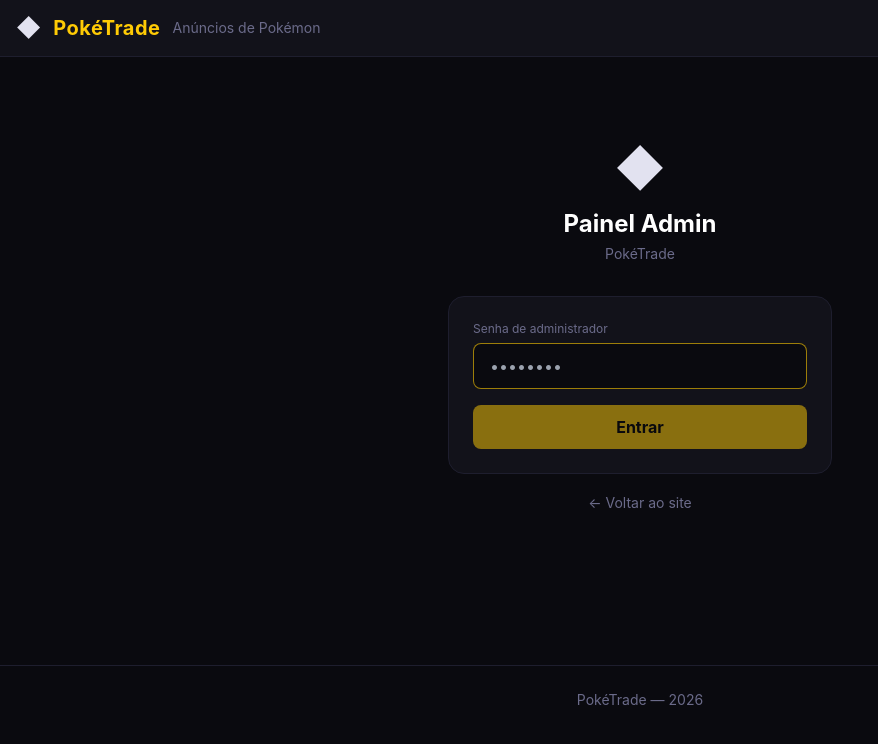
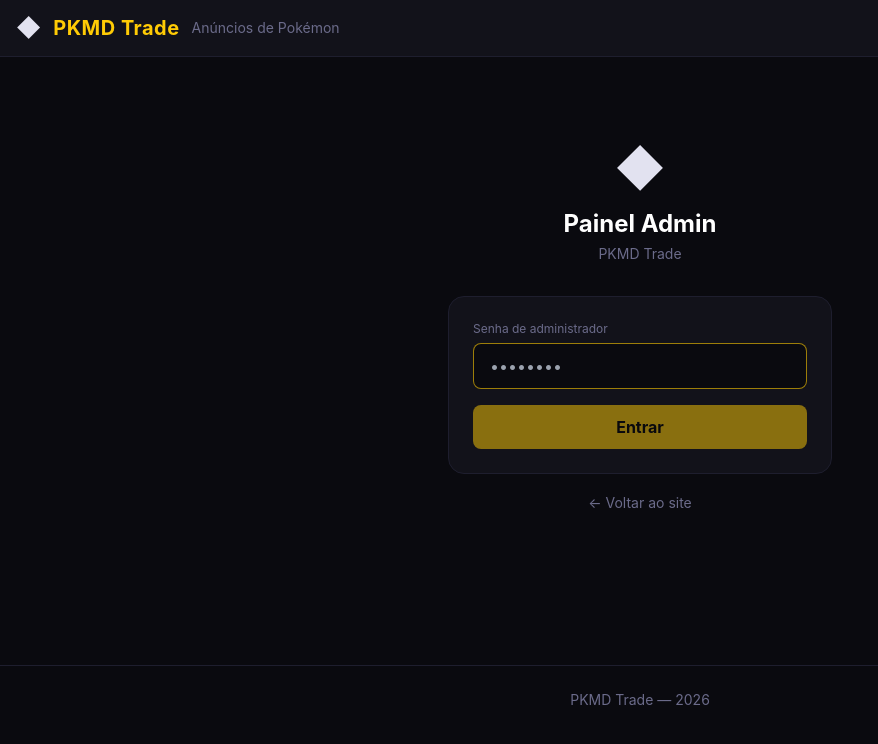
Before and after one commit to dipolito19/poketrade, a Next.js app: page /admin in a window 1280 px wide. Shown: the top 744 px of the page, without its empty margins (0-878 px from the left). Built offline with nearby package versions, Linux system fonts and the light colour scheme.

Commit message:
chore: rename PokeTrade to PKMD Trade

```diff
--- a/app/admin/page.tsx
+++ b/app/admin/page.tsx
@@ -37,7 +37,7 @@
         <div className="text-center mb-8">
           <div className="text-5xl mb-4">&#9670;</div>
           <h1 className="text-2xl font-bold text-white">Painel Admin</h1>
-          <p className="text-poke-muted text-sm mt-1">PokéTrade</p>
+          <p className="text-poke-muted text-sm mt-1">PKMD Trade</p>
         </div>
 
         <form onSubmit={handleLogin} className="bg-poke-card border border-poke-border rounded-2xl p-6 space-y-4">
--- a/app/layout.tsx
+++ b/app/layout.tsx
@@ -2,7 +2,7 @@
 import './globals.css'
 
 export const metadata: Metadata = {
-  title: 'PokéTrade — Anúncios de Pokémon',
+  title: 'PKMD Trade — Anúncios de Pokémon',
   description: 'Compre e venda Pokémons raros com stats, tier e detalhes completos.',
 }
 
@@ -14,7 +14,7 @@
           <div className="max-w-7xl mx-auto px-4 py-3 flex items-center gap-3">
             <span className="text-2xl">&#9670;</span>
             <a href="/" className="text-xl font-bold text-poke-yellow tracking-wide hover:opacity-80 transition-opacity">
-              PokéTrade
+              PKMD Trade
             </a>
             <span className="text-poke-muted text-sm hidden sm:block">
               Anúncios de Pokémon
@@ -25,7 +25,7 @@
           {children}
         </main>
         <footer className="border-t border-poke-border mt-16 py-6 text-center text-poke-muted text-sm">
-          PokéTrade &mdash; {new Date().getFullYear()}
+          PKMD Trade &mdash; {new Date().getFullYear()}
         </footer>
       </body>
     </html>
--- a/package.json
+++ b/package.json
@@ -1,5 +1,5 @@
 {
-  "name": "poketrade",
+  "name": "pkmd-trade",
   "version": "0.1.0",
   "private": true,
   "scripts": {
```
Also changed, not shown: 1 other file (tests, documents, lock files or other folders).
